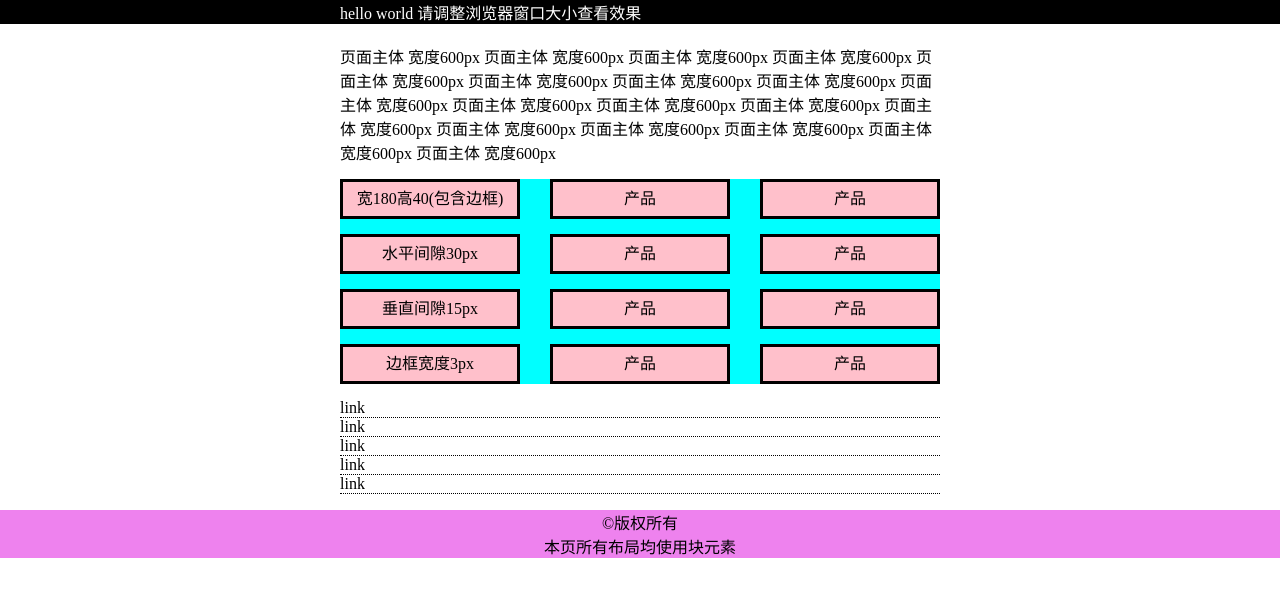
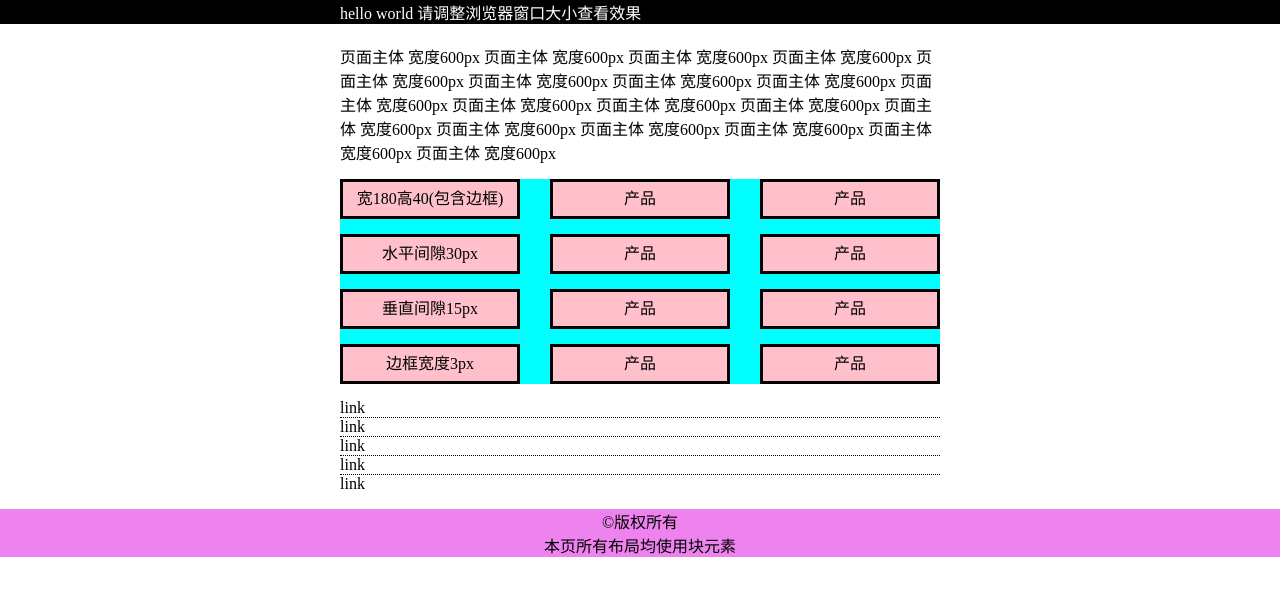
Before and after one commit to ylwanghan/ylwanghan.github.io, a Jekyll site: the page miao/css-block-layout.html, which Jekyll copies as it is, in a window 1280 px wide. Shown: the top 597 px of the page. Built offline with Jekyll 4.4.1, drawn with Linux system fonts in a browser that asks for light colours.

Commit message:
change .html

```diff
--- a/miao/css-block-layout.html
+++ b/miao/css-block-layout.html
@@ -38,7 +38,7 @@
             background-color: pink;
             box-sizing: border-box;
             text-align: center;
-            list-style-type: none;
+
             line-height: 34px;
             margin-bottom: 15px;
         }
@@ -55,11 +55,16 @@
             margin-top: -220px;
         }
         div.link {
+            list-style-type: none;
             width: 600px;
             margin: auto;
         }
         div.link > div {
             border-bottom: 1px dotted;
+            margin-bottom: -1px dotted;
+        }
+        div.link > div:last-child {
+            border-bottom: none;
         }
         footer {
             margin: 0px;
```
